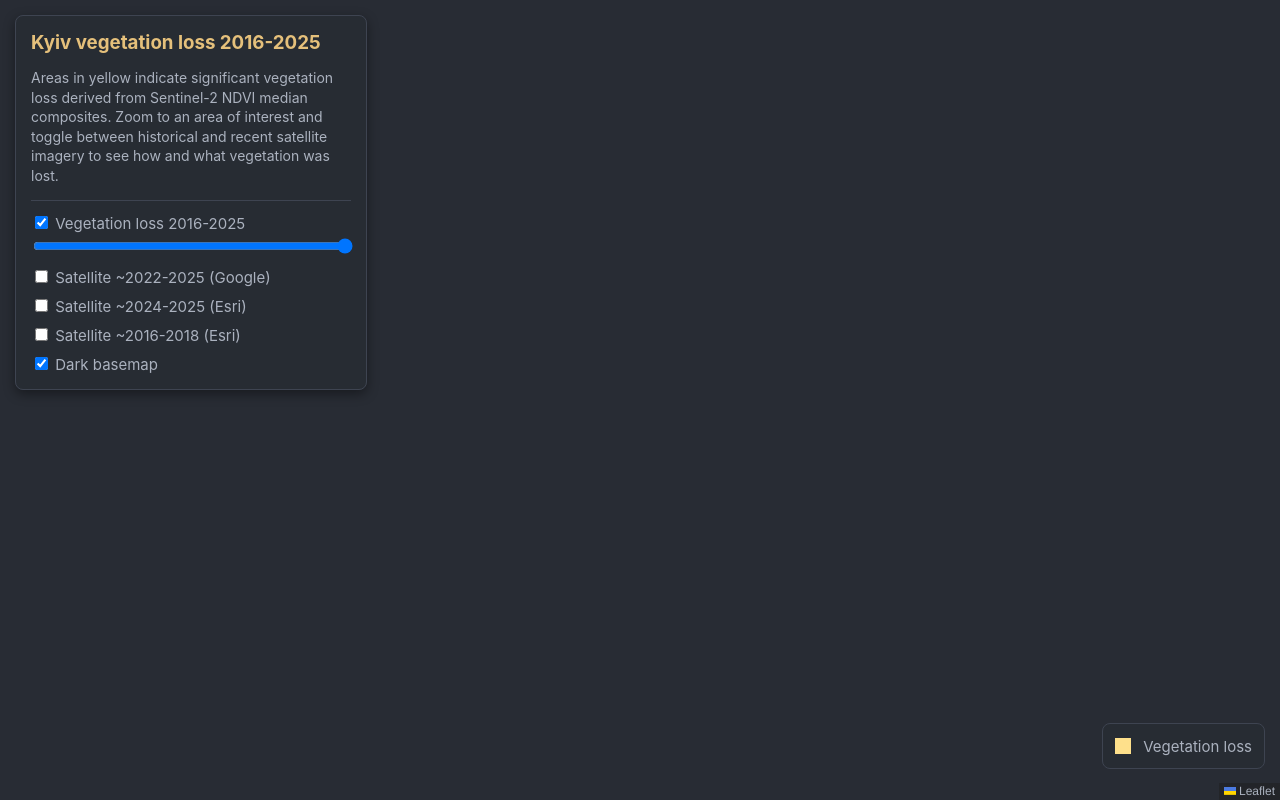
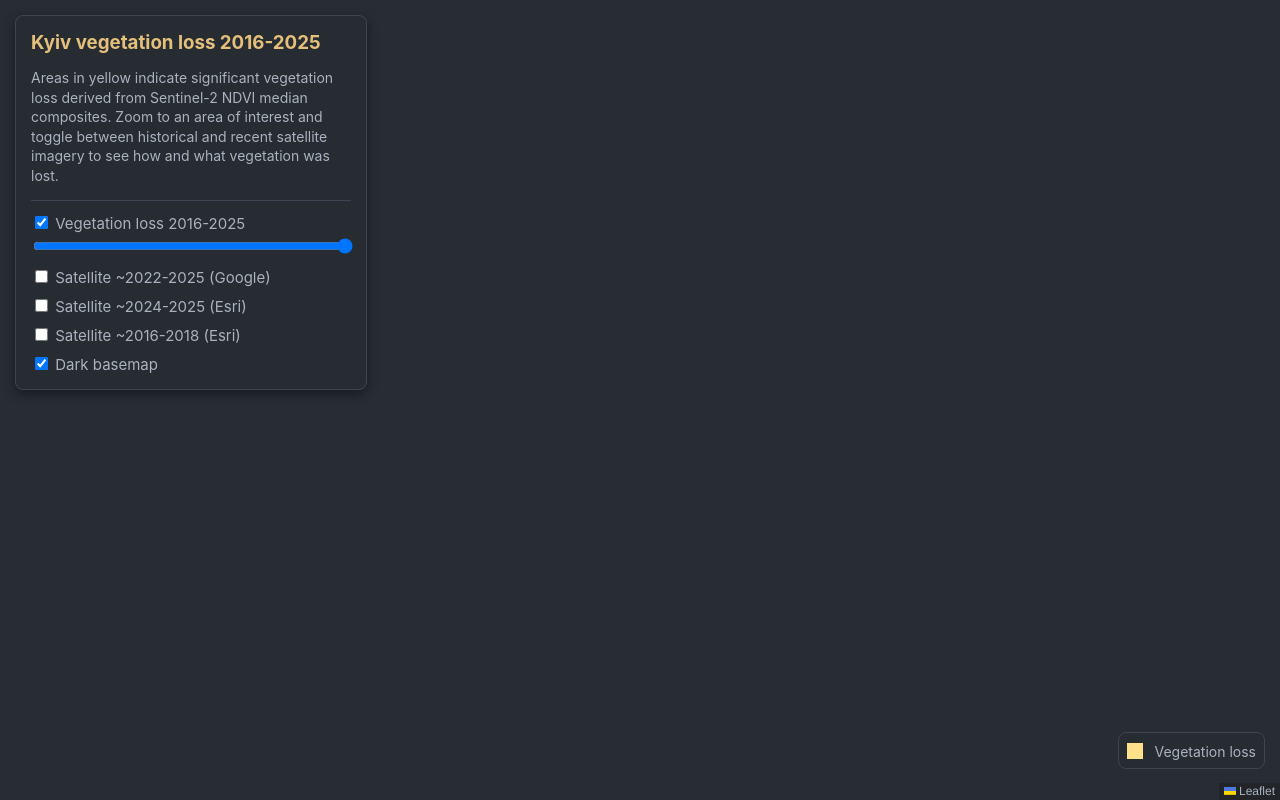
Before and after one commit to flakturm-VIII/kyiv-vegetation-loss, a plain HTML site: page index.html in a window 1280 px wide. Drawn offline with nearby package versions, Linux system fonts and the light colour scheme; a script that the page names is missing.

Commit message:
legend font n padding

```diff
--- a/css/style.css
+++ b/css/style.css
@@ -93,7 +93,7 @@ hr {
 
     border-radius: 8px;
 
-    padding: 12px;
+    padding: 8px;
 }
 
 #legend h4 {
@@ -101,7 +101,7 @@ hr {
 }
 
 #legend {
-    font-size: 15px;
+    font-size: 14px;
 }
 
 .red,
```
